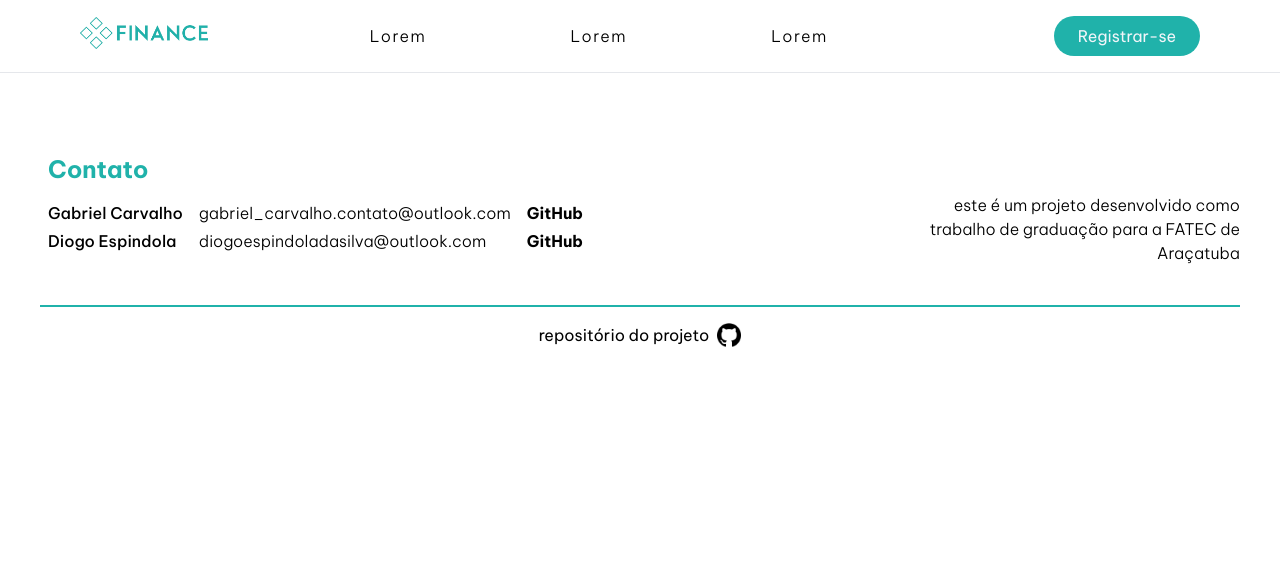
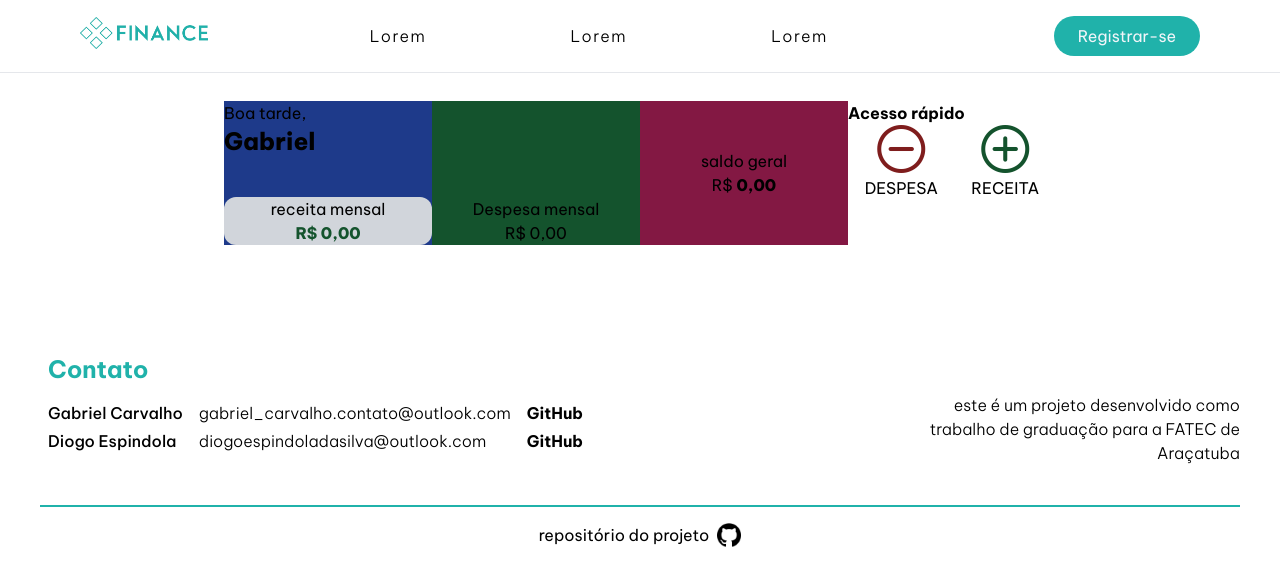
Before and after one commit to Rissollis/finance-frontend, a Vue app: page /dashboard in a window 1280 px wide. Shown: the top 586 px of the page. Built offline with nearby package versions, Linux system fonts and the light colour scheme.

Commit message:
feat: iniciando configurações do dashboard

```diff
--- a/src/router/index.ts
+++ b/src/router/index.ts
@@ -11,11 +11,13 @@ const router = createRouter({
     {
       path: "/about",
       name: "about",
-      // route level code-splitting
-      // this generates a separate chunk (About.[hash].js) for this route
-      // which is lazy-loaded when the route is visited.
       component: () => import("../views/AboutView.vue"),
     },
+    {
+      path: "/dashboard",
+      name: "dashboard",
+      component: () => import("../views/DashboardView.vue")
+    }
   ],
 });
 
--- /dev/null
+++ b/src/views/DashboardView.vue
@@ -0,0 +1,63 @@
+<script setup lang="ts"></script>
+
+<template>
+  <main>
+    <section class="flex justify-center">
+      <div class="flex p-7 justify-around">
+        <div class="card-1 bg-blue-900">
+          <div class="mb-10">
+            <p>Boa tarde, <span class="font-extrabold text-2xl block">Gabriel</span></p>
+          </div>
+          <div class="bg-gray-300 w-52 h-12 rounded-xl">
+            <div class="text-center">
+              <p>receita mensal</p>
+              <span class="text-green-900 block font-extrabold">R$ 0,00</span>
+            </div>
+          </div>
+        </div>
+        <div class="card-2 bg-green-900 flex flex-col justify-end w-52">
+          <div>
+            <div class="text-center">
+              <p>Despesa mensal</p>
+              <span class="">R$ 0,00</span>
+            </div>
+          </div>
+        </div>
+        <div class="card-3 bg-pink-900 flex justify-center items-center w-52">
+          <div class="text-center">
+              <p>saldo geral</p>
+              <p class="">R$ <span class="font-extrabold">0,00</span></p>
+          </div>
+        </div>
+        <div class="card-4 w-52">
+          <div>
+            <div>
+              <p class="font-bold">Acesso rápido</p>
+            </div>
+            <div class="flex justify-around">
+              <div class="text-center">
+                <div>
+                  <i class="pi pi-minus-circle text-5xl text-red-900"></i>
+                </div>
+                <div>
+                  <p>DESPESA</p>
+                </div>
+              </div>
+              <div class="text-center">
+                <div>
+                  <i class="pi pi-plus-circle text-5xl text-green-900"></i>
+                </div>
+                <div>
+                  <p>RECEITA</p>
+                </div>
+              </div>
+            </div>
+          </div>
+        </div>
+      </div>
+    </section>
+    <section></section>
+    <section></section>
+    <section></section>
+  </main>
+</template>
--- a/src/views/HomeView.vue
+++ b/src/views/HomeView.vue
@@ -180,7 +180,7 @@
     </section>
     <section class="mx-20">
       <div>
-        <div class="mb-10">
+        <div class="mt-24 mb-10">
           <div class="text-center">
             <p>Controle total</p>
           </div>
```
